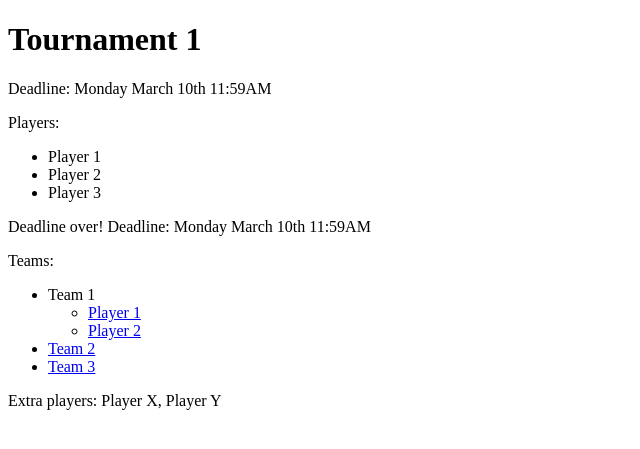
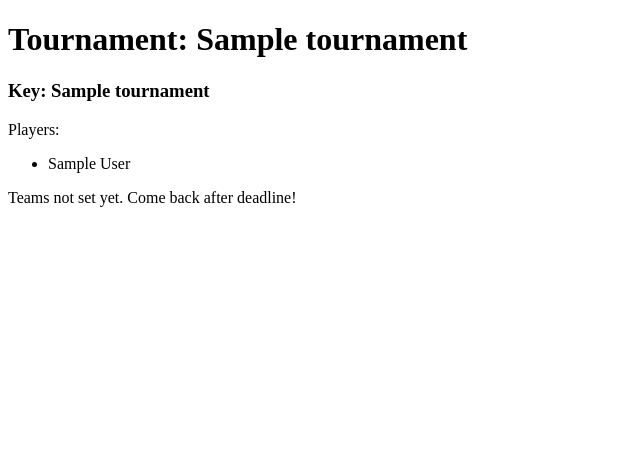
Before and after one commit to namanshenoy/lol-tourney, a Django app: template templates/tournament_detail.html in a window 1280 px wide. Shown: the top 449 px of the page, without its empty margins (0-640 px from the left). Run offline with Django 3.2, Linux system fonts and the light colour scheme; the template is opened without the code that fills it: values that come from a table or form of the project are taken from there, others are empty; tables that the repository leaves empty hold one stand-in row (values such as "Sample post").

Commit message:
Items added: Tournament addition Tournament viewing Adding user to tournament Tournament key validation User profile

```diff
--- a/lol_tourney/urls.py
+++ b/lol_tourney/urls.py
@@ -21,5 +21,7 @@ from webapp import views
 urlpatterns = [
 	url(r'^admin/', admin.site.urls),
 	url(r'^accounts/', include('registration.backends.simple.urls')),
-    url(r'^tournaments/', views.new_tournament_view, name="new_tournament")
+    url(r'^tournaments/$', views.new_tournament_view, name="new_tournament"),
+    url(r'^profile/$', views.user_profile_view, name="user_profile"),
+    url(r'tournaments/([0-9]+)/', views.tournament_detail_view, name="tournament_detail"),
 ]
--- a/templates/tournament_detail.html
+++ b/templates/tournament_detail.html
@@ -3,52 +3,20 @@
   <title>LolTourney | Tournament 1</title>
 </head>
 <body>
-  <h1>Tournament 1</h1>
-  <p>
-    Deadline: Monday March 10th 11:59AM
-  </p>
+  <h1>Tournament: {{ tournament.tournament_name}}</h1>
+  <h3>Key: {{tournament.tournament_key}}</h3>
+
   <p>
     Players:
     <ul>
+      {% for player in tournament.players.all%}
       <li>
-        Player 1
+        {{player.lol_summoner_name}}
       </li>
-      <li>
-        Player 2
-      </li>
-      <li>
-        Player 3
-      </li>
-    </ul>
-  </p>
-
-  <p>
-    Deadline over!
-    Deadline: Monday March 10th 11:59AM
-  </p>
-  <p>
-    Teams:
-    <ul>
-      <li>
-        Team 1
-        <ul>
-          <li>
-            <a href="#">Player 1</a>
-          </li>
-          <li>
-            <a href="#">Player 2</a>
-          </li>
-        </ul>
-      </li>
-      <li>
-        <a href="#">Team 2</a>
-      </li>
-      <li>
-        <a href="#">Team 3</a>
-      </li>
+      {%endfor%}
     </ul>
   </p>
   <p>
-    Extra players: Player X, Player Y
+    Teams not set yet. Come back after deadline!
   </p>
 </body>
--- /dev/null
+++ b/webapp/admin.py
@@ -0,0 +1,5 @@
+from django.contrib import admin
+from webapp.models import *
+
+admin.site.register(Tournament)
+admin.site.register(UserProfile)
--- a/webapp/forms.py
+++ b/webapp/forms.py
@@ -5,7 +5,7 @@ import webapp.models
 class TournamentForm(ModelForm):
     class Meta:
         model = Tournament
-        fields = ['tournament_name', ]
+        fields = ['tournament_name', 'tournament_key', ]
 
 class UserProfileForm(ModelForm):
     class Meta:
--- a/webapp/models.py
+++ b/webapp/models.py
@@ -6,25 +6,32 @@ from django.db import models
 
 # Create your models here.
 class UserProfile(models.Model):
-    user = models.ForeignKey(User)
+    user = models.ForeignKey(User, on_delete=models.CASCADE)
     lol_mmr = models.IntegerField(default=0)
     lol_summoner_name = models.CharField(max_length=255, blank=True, null=True)
     primary_role = models.IntegerField(default=0)
     secondary_role = models.IntegerField(default=0)
 
+    def __str__(self):
+        return self.lol_summoner_name
+
 
 class Tournament(models.Model):
-    main_user = models.ForeignKey('UserProfile', related_name="main_user")
+    main_user = models.ForeignKey('UserProfile',null=True, related_name="main_user")
     tournament_name = models.CharField(max_length=255, blank=True, null=True)
-    players = models.ManyToManyField('UserProfile', related_name="tournament_players")
+    players = models.ManyToManyField('UserProfile',blank=True, related_name="tournament_players")
     deadline = models.DateTimeField(auto_now_add=True, blank=True)
     tournament_key = models.CharField(max_length=255, blank=True, null=True)
 
-    def __unicode__(self):
-        return tournament_name
+    def __str__(self):
+        return self.tournament_name
+
 
 class Team(models.Model):
     tournament = models.ForeignKey('Tournament')
     members = models.ManyToManyField('UserProfile')
     team_name = models.CharField(max_length=255, blank=True, null=True)
     ranking = models.IntegerField(default=0)
+
+    def __str__(self):
+        return self.team_name
```
Also changed, not shown: templates/my_profile.html (+9 -0 lines), templates/tournament.html (+22 -5 lines), webapp/views.py (+52 -6 lines), webapp/migrations/0001_initial.py (added), webapp/migrations/0002_auto_20170311_0304.py (added), webapp/migrations/__init__.py (added).
